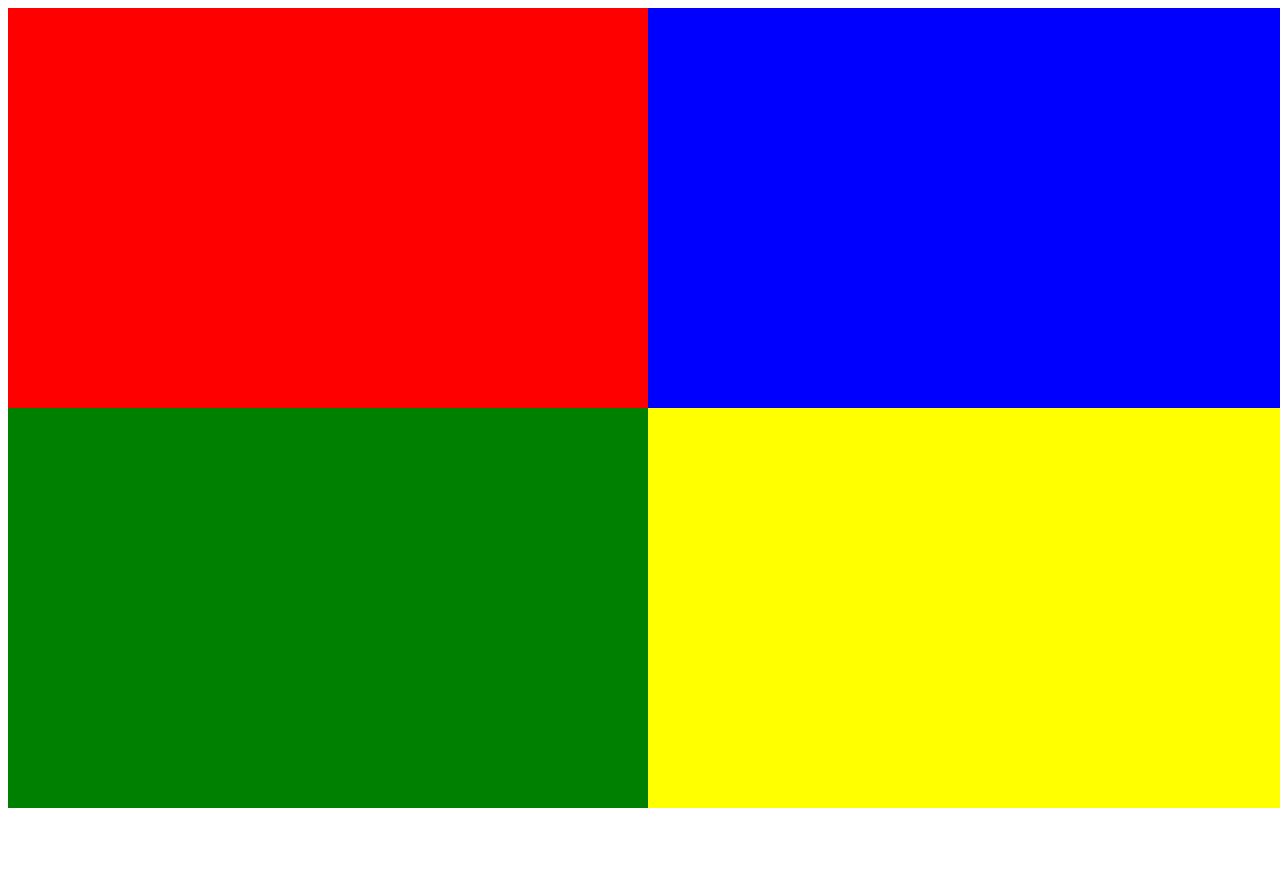
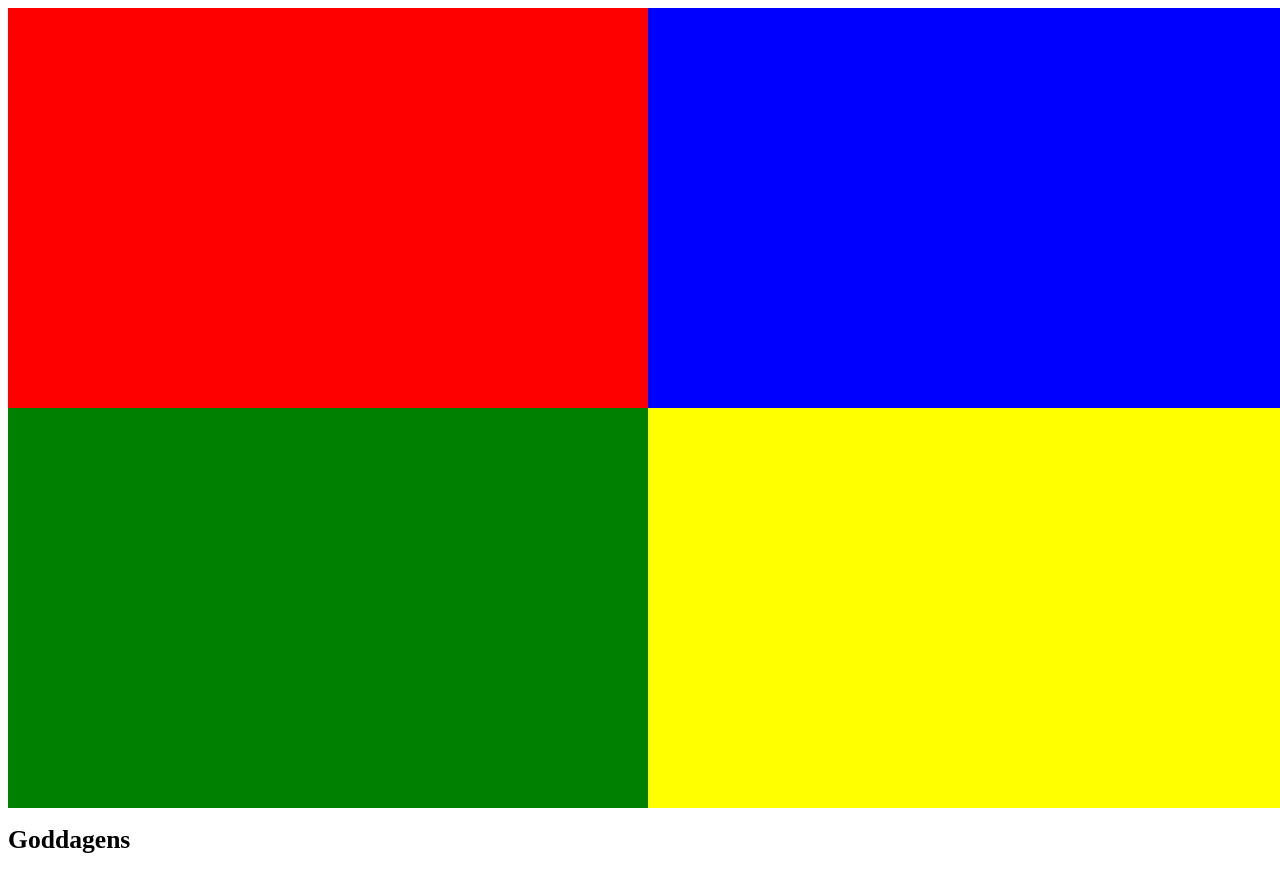
Before and after one commit to Hugge25/Responsiv-design, a plain HTML site: page Uppgift1/index.html in a window 1280 px wide. Before the commit the page ends 816 px from the top, so only its background shows below. Drawn offline with Linux system fonts and the light colour scheme.

Commit message:
uppgift 1 o 2 update

```diff
--- a/Uppgift1/index.html
+++ b/Uppgift1/index.html
@@ -10,5 +10,6 @@
         <div class="square-blue"></div>
         <div class="square-green"></div>
         <div class="square-yellow"></div>
+        <h1>Goddagens</h1>
     </body>
 </html>
--- a/Uppgift1/style.css
+++ b/Uppgift1/style.css
@@ -27,3 +27,7 @@
     width: 50vw;
     background-color: yellow;
 }
+
+h1{
+    font-size: 2vw;
+}
```
Lines whose indentation alone changed are shown as unchanged.
